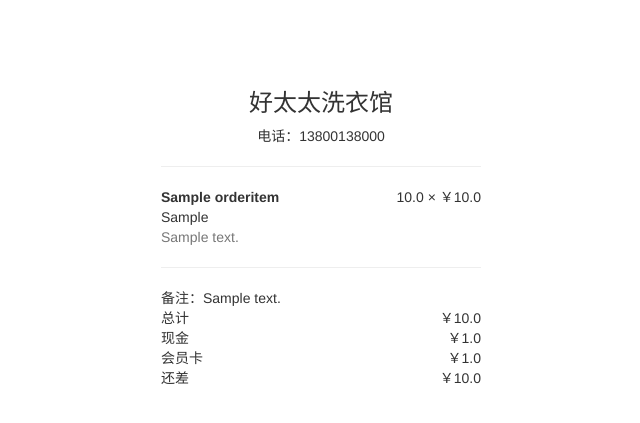
After one commit to CurryX/GoodWife, a Django app: page /order/1 in a window 1280 px wide. The commit adds this page. Shown: the top 423 px of the page, without its empty margins (319-959 px from the left). Run offline with Django 3.2, Linux system fonts and the light colour scheme; tables that the repository leaves empty hold one stand-in row (values such as "Sample post"); parts of the project's set-up code (start-up, migrations or seed data) failed here and were passed over; some libraries are stand-ins or nearby versions.

Commit message:
Draft of order details page

```diff
--- a/pos/static/css/common.css
+++ b/pos/static/css/common.css
@@ -33,3 +33,11 @@ body {
 .bootstrap-tagsinput {
     width: 100%;
 }
+.detail-item {
+    margin: 10px 0;
+    horiz-align: center;
+}
+.detail-body {
+    max-width: 320px;
+    margin: 0 auto;
+}
--- /dev/null
+++ b/pos/templates/order.html
@@ -0,0 +1,70 @@
+<!DOCTYPE html>
+<html lang="zh-CN">
+{% load static %}
+<head>
+    <meta charset="UTF-8">
+    <title>订单详情</title>
+    <link href="{% static 'css/bootstrap.min.css' %}" rel="stylesheet">
+    <link href="{% static 'css/common.css' %}" rel="stylesheet">
+</head>
+<body class="detail-body">
+    <h3 style="text-align: center">好太太洗衣馆</h3>
+    <div style="text-align: center">电话：13800138000</div>
+    <hr>
+    {% for item in items %}
+        <div class="detail-item">
+            <div class="pull-left"><strong>{{ item.name }}</strong></div>
+            <div class="pull-right">{{ item.quantity }}&nbsp;&times;&nbsp;￥{{ item.unit_price }}</div>
+            <div class="clearfix"></div>
+            <div>{{ item.tags }}</div>
+            <div class="text-muted">{{ item.comment }}</div>
+        </div>
+    {% endfor %}
+    <hr>
+    {% if order.comment %}
+        <div>
+            <div>备注：{{ order.comment }}</div>
+        </div>
+    {% endif %}
+    <div>
+        <div class="pull-left">总计</div>
+        <div class="pull-right">￥{{ order.total_price }}</div>
+        <div class="clearfix"></div>
+    </div>
+    {% if order.discount_percent %}
+        <div>
+            <div class="pull-left">折扣</div>
+            <div class="pull-right">{{ order.discount_percent }}%</div>
+            <div class="clearfix"></div>
+        </div>
+    {% endif %}
+    {% if order.discount %}
+        <div>
+            <div class="pull-left">优惠</div>
+            <div class="pull-right">￥{{ order.discount }}</div>
+            <div class="clearfix"></div>
+        </div>
+    {% endif %}
+    {% if order.cash_paid %}
+        <div>
+            <div class="pull-left">现金</div>
+            <div class="pull-right">￥{{ order.cash_paid }}</div>
+            <div class="clearfix"></div>
+        </div>
+    {% endif %}
+    {% if order.card_paid %}
+        <div>
+            <div class="pull-left">会员卡</div>
+            <div class="pull-right">￥{{ order.card_paid }}</div>
+            <div class="clearfix"></div>
+        </div>
+    {% endif %}
+    <div>
+        <div class="pull-left">{% if order.balance > 0 %}还差{% else %}找零{% endif %}</div>
+        <div class="pull-right">￥{{ balance }}</div>
+        <div class="clearfix"></div>
+    </div>
+    <script src="{% static 'js/jquery.min.js' %}"></script>
+    <script src="{% static 'js/bootstrap.min.js' %}"></script>
+</body>
+</html>
--- a/pos/urls.py
+++ b/pos/urls.py
@@ -8,4 +8,5 @@ urlpatterns = [
     url(r'^get_cloth_names$', views.get_cloth_names),
     url(r'^update_frequency$', views.update_frequency),
     url(r'^add_order', views.add_order),
+    url(r'^order/(?P<id>\d+)', views.order_detail),
 ]
--- a/pos/views.py
+++ b/pos/views.py
@@ -1,7 +1,7 @@
 import json
 
 from django.http import JsonResponse, HttpResponse
-from django.shortcuts import render
+from django.shortcuts import render, get_object_or_404
 
 from pos.models import Tag, ClothName, Order, OrderItem
 from pos.pinyin import PinYin
@@ -65,3 +65,9 @@ def add_order(request):
                              quantity=item['count'], comment=item['comment'], order=order)
         order_item.save()
     return JsonResponse({'id': order.pk})
+
+
+def order_detail(request, id):
+    order = get_object_or_404(Order, pk=id)
+    items = OrderItem.objects.filter(order=order)
+    return render(request, 'order.html', {'order': order, 'items': items, 'balance': abs(order.balance)})
```
Also changed, not shown: pos/static/js/drop.js (+5 -2 lines).
